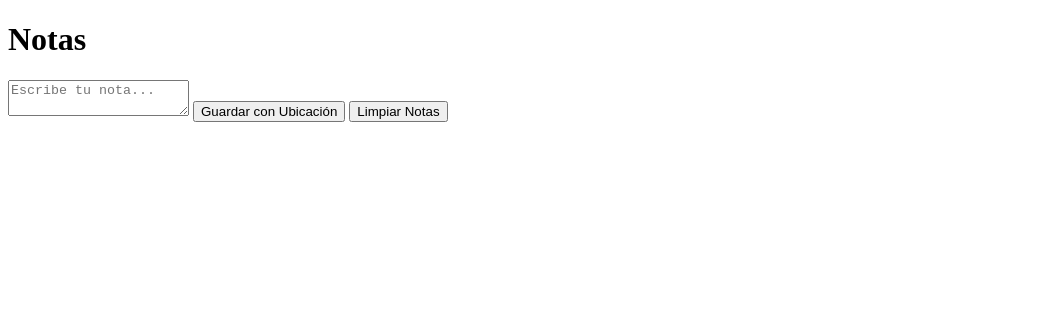
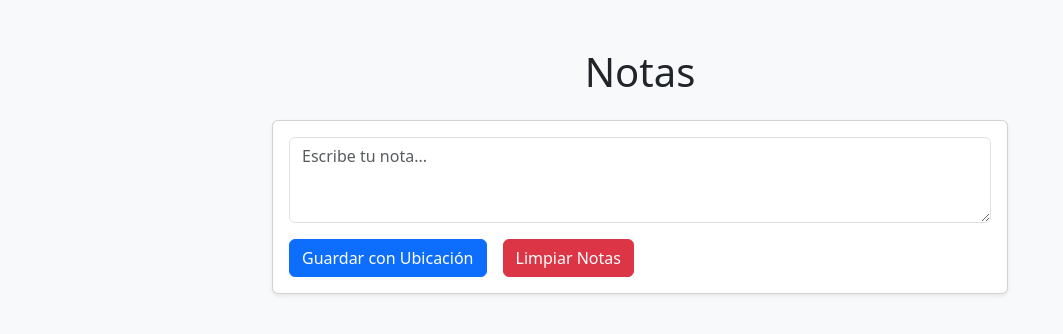
Before and after one commit to JorgegrDev/Practica-1-U3, a website: page index.html in a window 1280 px wide. Shown: the whole page, without its empty margins (0-1063 px from the left). Drawn offline with nearby package versions, Linux system fonts and the light colour scheme.

Commit message:
implementacion de bootstrap en index

```diff
--- a/index.html
+++ b/index.html
@@ -4,13 +4,34 @@
     <meta charset="UTF-8">
     <meta name="viewport" content="width=device-width, initial-scale=1.0">
     <title>Notas</title>
+    <!-- Bootstrap CSS -->
+    <link href="https://cdn.jsdelivr.net/npm/bootstrap@5.3.0/dist/css/bootstrap.min.css" rel="stylesheet">
     <script defer src="script.js"></script>
 </head>
-<body>
-    <h1>Notas</h1>
-    <textarea id="nota" placeholder="Escribe tu nota..."></textarea>
-    <button onclick="solicitarUbicacion()">Guardar con Ubicación</button>
-    <button onclick="limpiarNotas()">Limpiar Notas</button>
-    <ul id="listaNotas"></ul>
+<body class="bg-light">
+    <div class="container mt-5">
+        <div class="row justify-content-center">
+            <div class="col-md-8">
+                <h1 class="text-center mb-4">Notas</h1>
+                <div class="card shadow-sm">
+                    <div class="card-body">
+                        <textarea id="nota" class="form-control mb-3" placeholder="Escribe tu nota..." rows="3"></textarea>
+                        <div class="d-grid gap-2 d-md-flex">
+                            <button onclick="solicitarUbicacion()" class="btn btn-primary me-md-2">
+                                <i class="bi bi-geo-alt"></i> Guardar con Ubicación
+                            </button>
+                            <button onclick="limpiarNotas()" class="btn btn-danger">
+                                <i class="bi bi-trash"></i> Limpiar Notas
+                            </button>
+                        </div>
+                    </div>
+                </div>
+                <ul id="listaNotas" class="list-group mt-4"></ul>
+            </div>
+        </div>
+    </div>
+
+    <!-- Bootstrap JS (optional) -->
+    <script src="https://cdn.jsdelivr.net/npm/bootstrap@5.3.0/dist/js/bootstrap.bundle.min.js"></script>
 </body>
 </html>
```
